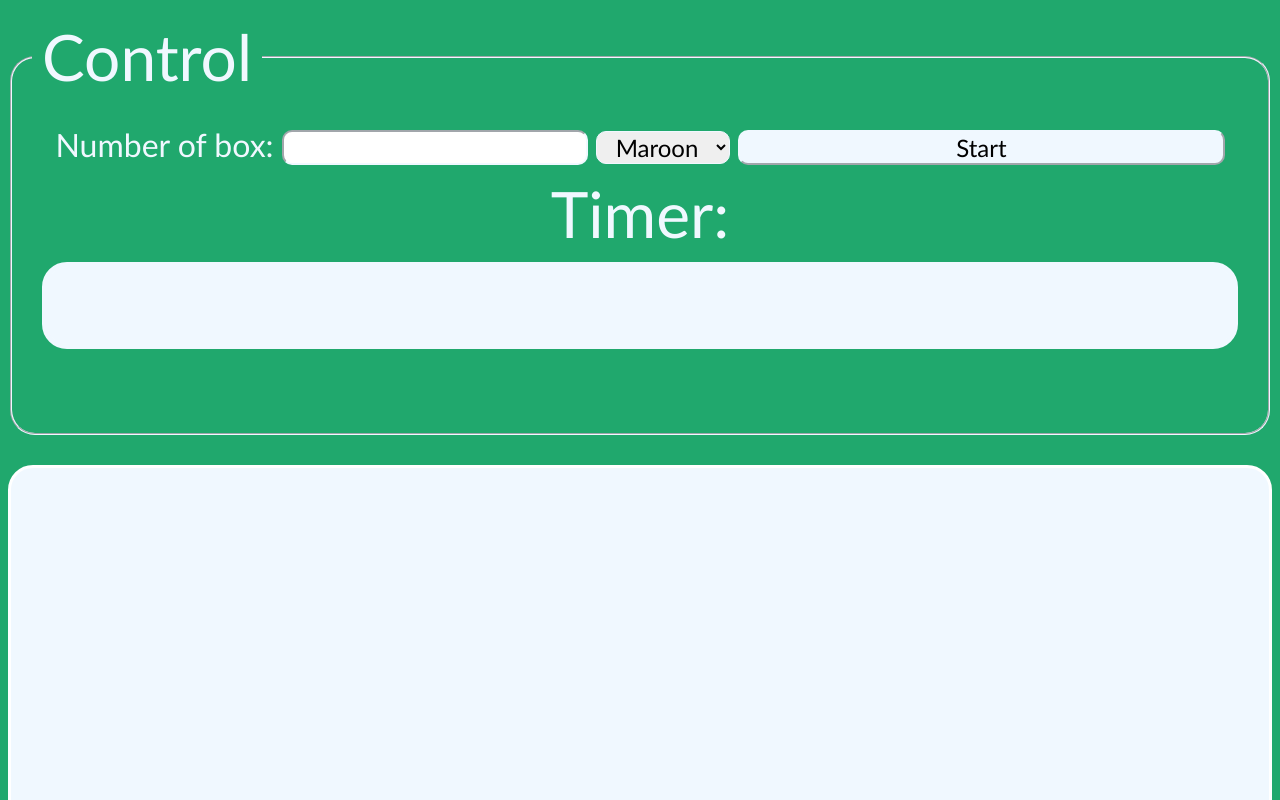
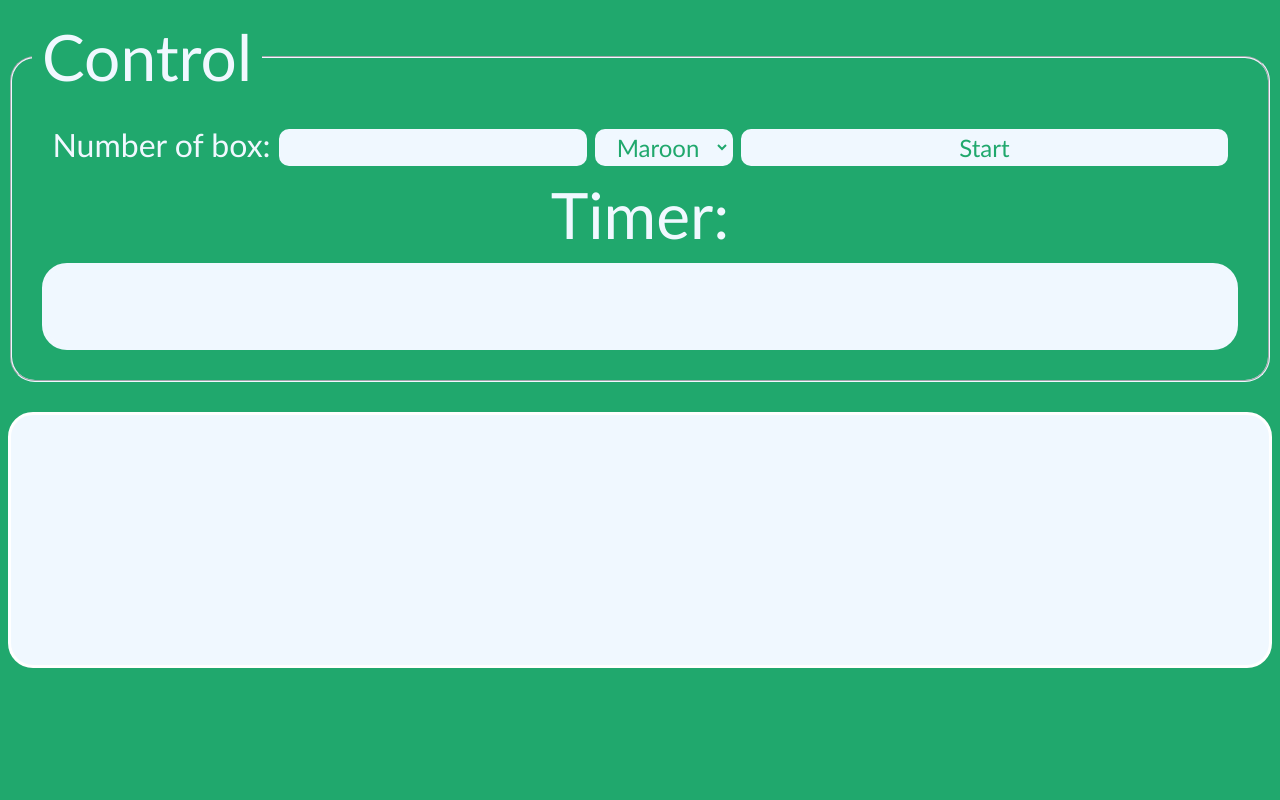
Before and after one commit to BiozW/MDT312_Edu, a plain HTML site: page Week7/index.html in a window 1280 px wide. Shown: the top 800 px of the page. Drawn offline with Linux system fonts and the light colour scheme.

Commit message:
Optimize: Buttom

```diff
--- a/Week7/game.css
+++ b/Week7/game.css
@@ -20,27 +20,32 @@ fieldset
 
 #start{
     width: 40%;
+    color: rgb(32, 168, 109);
     font-size: 24px;
     font-family: 'Gill Sans MT';
     background-color: aliceblue;
     border-radius: 10px;
-    border-color: aliceblue;
+    border:3px solid aliceblue;
 }
 
 #numbox{
     text-align: center;
     font-family: 'Gill Sans MT';
     font-size: 24px;
+    color: rgb(32, 168, 109);
     border-radius: 10px;
-    border-color: aliceblue;
+    border: 3px solid aliceblue;
+    background-color: aliceblue;
 }
 
 #color{
     font-size: 24px;
+    color: rgb(32, 168, 109);
     border-radius: 10px;
     font-family: 'Gill Sans MT';
     text-align: center;
-    border-color: aliceblue;
+    border: 3px solid aliceblue;
+    background-color: aliceblue;
 }
 
 #timerClock{
@@ -53,6 +58,7 @@ fieldset
     background-color: aliceblue;
     color: rgb(32, 168, 109);
     margin-top: 10px;
+    margin-bottom: 10px;
     font-family: 'Gill Sans MT';
     border-radius: 25px;
     border: 5px solid aliceblue;
@@ -67,7 +73,7 @@ fieldset
 #layer {
     position: relative;
     width: 100%;
-    height: 700px;
+    height: 250px;
     border-radius: 25px;
     border: 3px solid white;
     background-color: aliceblue;
--- a/Week7/game.js
+++ b/Week7/game.js
@@ -25,7 +25,7 @@ function timeStart() {
         clearInterval(timer);
         x.innerHTML = "You Win!!!";
         clearScreen();
-      } else if (remainingTime === 0 && allbox.length > 0) {
+      } else if (remainingTime === 0 || remainingTime < 0 && allbox.length > 0) {
         clearInterval(timer);
         x.innerHTML = "You're Loser";
         clearScreen();
@@ -47,8 +47,8 @@ function addBox() {
     var tempbox = document.createElement('div');
     tempbox.className = 'square';
     tempbox.id = "box" + i;
-    tempbox.style.left = Math.random() * (500 - 25) + "px";
-    tempbox.style.top = Math.random() * (500 - 25) + "px";
+    tempbox.style.left = Math.random() * (100-10) + "%";
+    tempbox.style.top = Math.random() * (250 - 35) + "px";
     tempbox.style.backgroundColor = colorDrop;
     // Add element to HTML node
     gameLayer.appendChild(tempbox);
```
